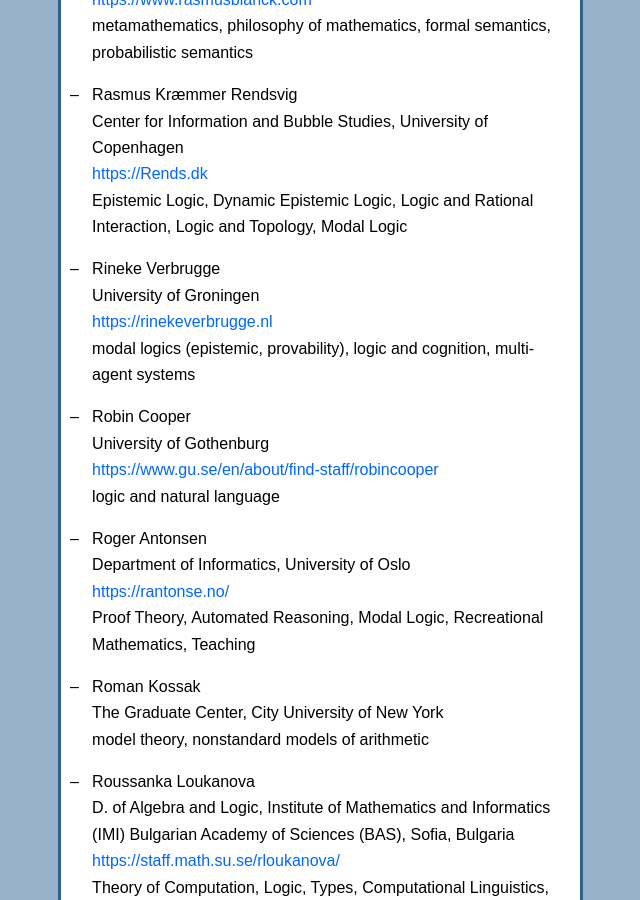
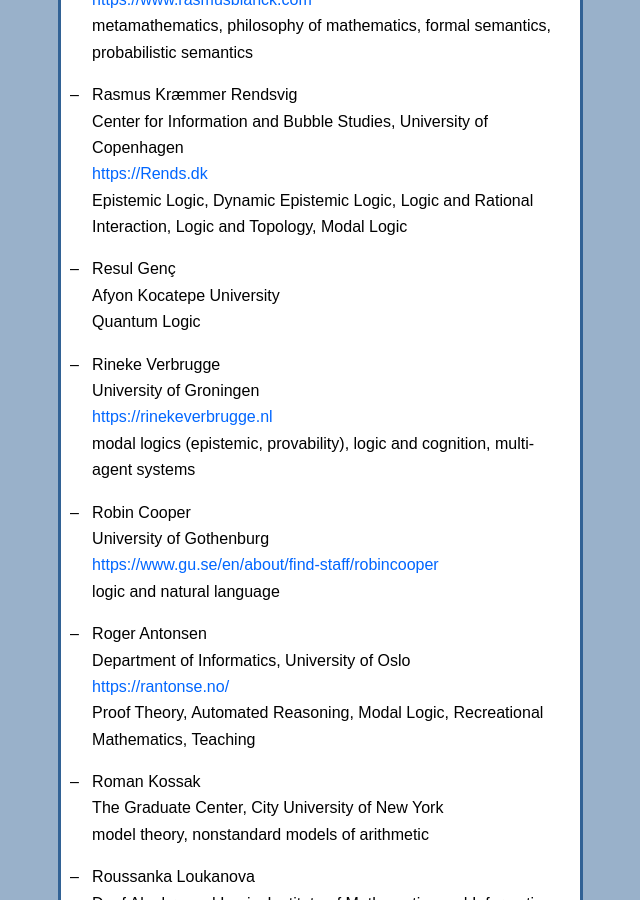
Before and after one commit to scandinavianlogic/scandinavianlogic.github.io, a Jekyll site: the page built from members.md, in a window 1280 px wide and 900 px high, scrolled down 17872 px. Shown: the whole window, without its empty margins (453-1093 px from the left). Built offline with Jekyll 4.4.1, drawn with Linux system fonts in a browser that asks for light colours.

Commit message:
new member

```diff
--- a/members.md
+++ b/members.md
@@ -683,6 +683,10 @@ membership.
   <https://Rends.dk>
   Epistemic Logic, Dynamic Epistemic Logic, Logic and Rational Interaction, Logic and Topology, Modal Logic
 
+- Resul Genç
+  Afyon Kocatepe University
+  Quantum Logic
+
 - Rineke Verbrugge
   University of Groningen
   <https://rinekeverbrugge.nl>
```
